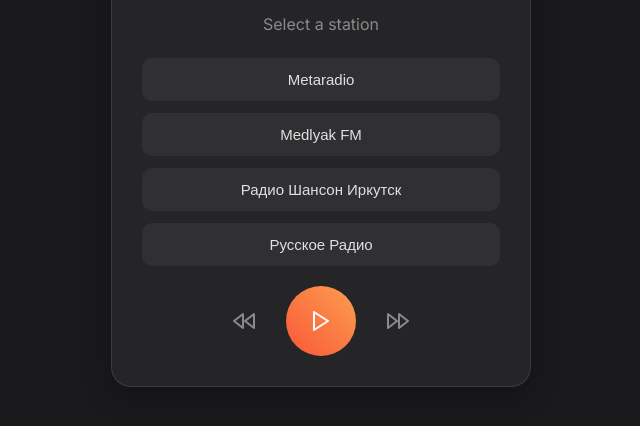
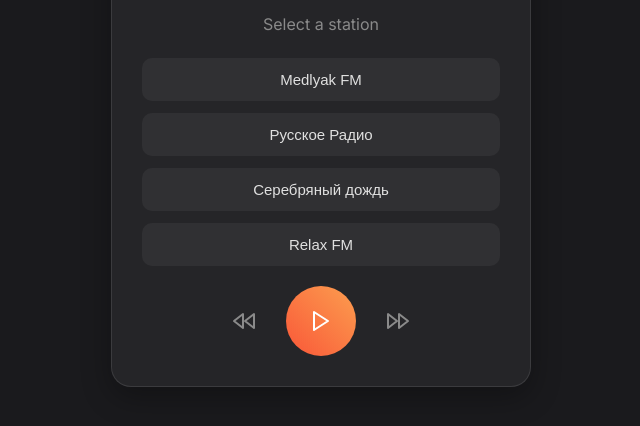
Before and after one commit to anagol/OnlineRadio, a website: page index.html in a window 1280 px wide. Shown: the part 238-664 px from the top of the page, without its empty margins (319-959 px from the left). Drawn offline with Linux system fonts and the light colour scheme.

Commit message:
адаптация

```diff
--- a/index.html
+++ b/index.html
@@ -11,10 +11,10 @@
         <h1>Online Radio</h1>
         <h2 id="station-name">Select a station</h2>
         <div class="station-buttons">
-            <button class="station-btn" data-src="http://s2.metaradio.ru:80/mradio.aacp" data-name="Metaradio">Metaradio</button>
             <button class="station-btn" data-src="https://radiorecord.hostingradio.ru/mdl96.aacp" data-name="Medlyak FM">Medlyak FM</button>
-            <button class="station-btn" data-src="http://live.nts-tv.ru:8000/Shanson" data-name="Радио Шансон Иркутск">Радио Шансон Иркутск</button>
             <button class="station-btn" data-src="https://rusradio.hostingradio.ru/rusradio96.aacp?0.7839820559672495" data-name="Русское Радио">Русское Радио</button>
+            <button class="station-btn" data-src="https://silverrain.hostingradio.ru/silver32.aacp?radiostatistica=IRP_FMPlay" data-name="Серебряный дождь">Серебряный дождь</button>
+            <button class="station-btn" data-src="https://fed.fmplay.ru:8000/relax-32.aac" data-name="Relax FM">Relax FM</button>
         </div>
         <audio id="audioPlayer"></audio>
         <div class="controls">
```
